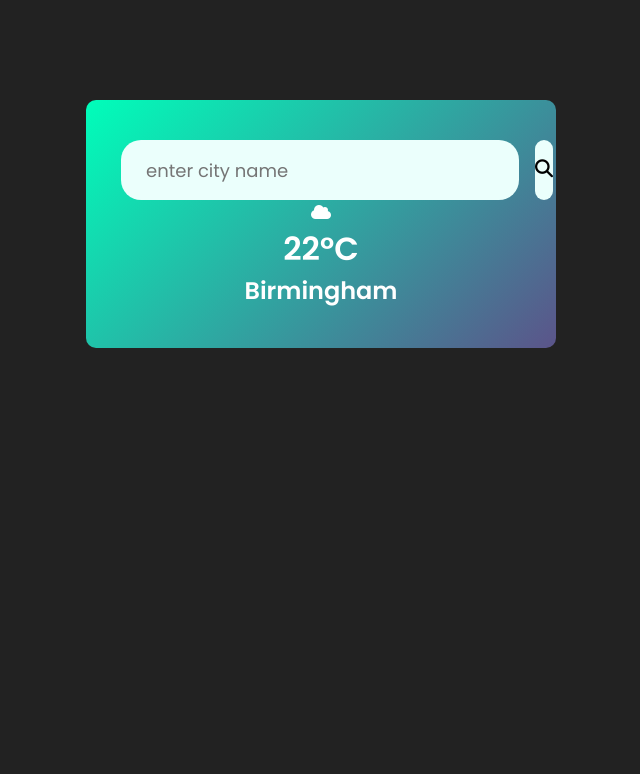
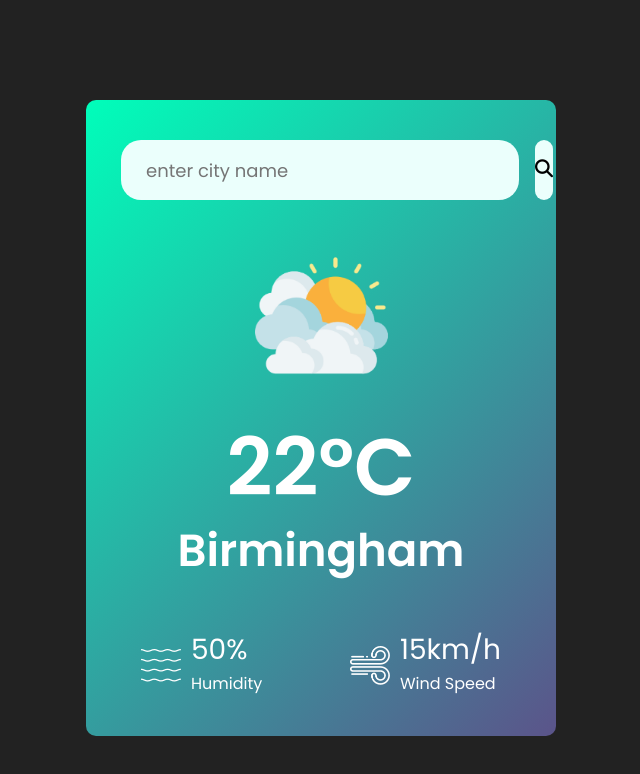
Before and after one commit to codnrawbwj/WeatherApp-JS, a plain HTML site: page index.html in a window 1280 px wide. Shown: the whole page, without its empty margins (319-959 px from the left). Drawn offline with Linux system fonts and the light colour scheme.

Commit message:
HTML, CSS

```diff
--- a/index.html
+++ b/index.html
@@ -23,12 +23,23 @@
             <button> <i class="fa-solid fa-magnifying-glass"></i></button>
         </div>
         <div class="weather">
-            <i class="fa-solid fa-cloud"></i>
+            <img src="images/clouds.png" alt="cloud image icon" class="weather-icon">
             <h1 class="temp">22°C</h1>
             <h2 class="city">Birmingham</h2>
             <div class="details">
                 <div class="col">
-                    <i class="humidity"></i>
+                    <img src="images/humidity.png" alt="humidity image">
+                    <div>
+                        <p class="humidity">50%</p>
+                        <p>Humidity</p>
+                    </div>
+                </div>
+                <div class="col">
+                    <img src="images/wind.png" alt="humidity image">
+                    <div>
+                        <p class="wind">15km/h</p>
+                        <p>Wind Speed</p>
+                    </div>
                 </div>
             </div>
         </div>
--- a/style.css
+++ b/style.css
@@ -53,3 +53,42 @@ body {
 .search button i {
     font-size: 18px;
 }
+
+.weather-icon {
+    width: 170px;
+    margin-top: 30px;
+}
+
+.weather h1 {
+    font-size: 80px;
+    font-weight: bold;
+}
+
+.weather h2 {
+    font-size: 45px;
+    margin-top: -10px;
+}
+
+.details {
+    display: flex;
+    align-items: center;
+    justify-content: space-between;
+    padding: 0 20px;
+    margin-top: 50px;
+}
+
+.col {
+    display: flex;
+    align-items: center;
+    text-align: left;
+}
+
+.col img {
+    width: 40px;
+    margin-right: 10px;
+}
+
+.humidity, .wind {
+    font-size: 28px;
+    margin-top: -6px;
+}
```
